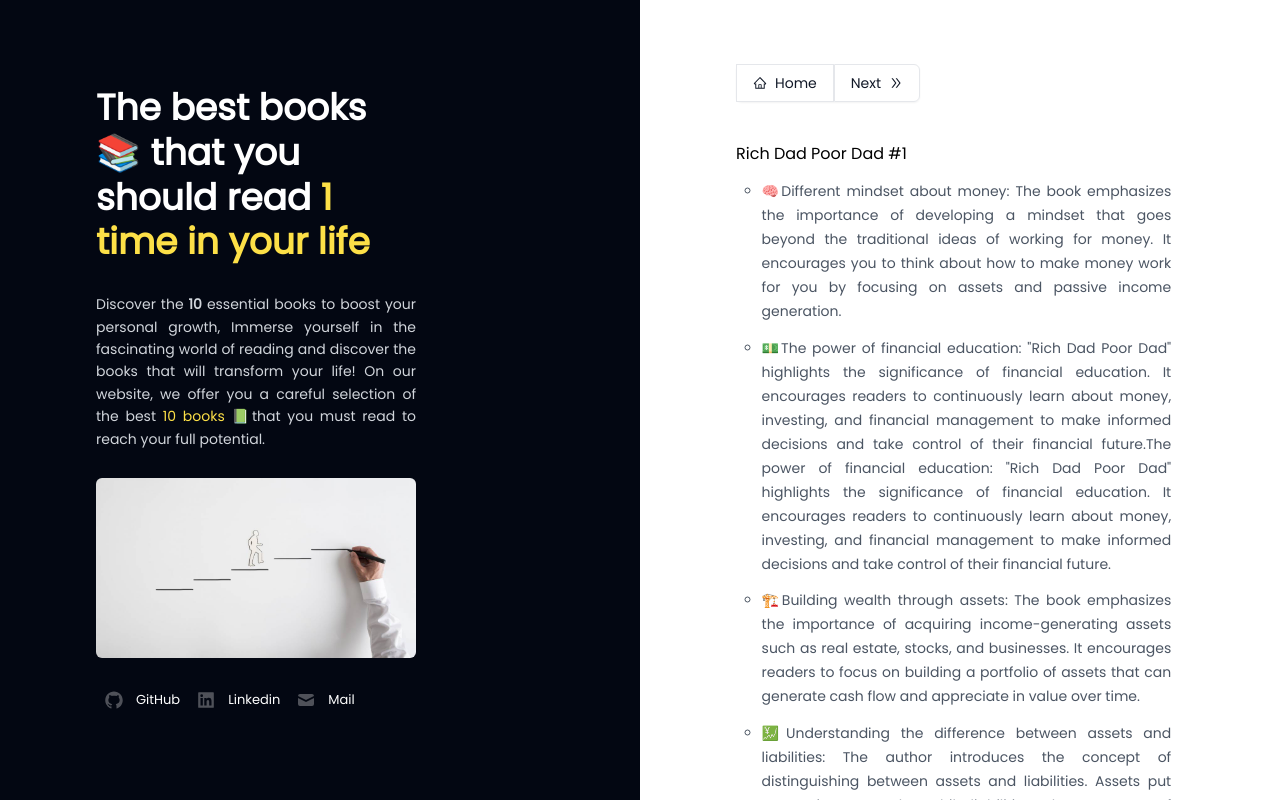
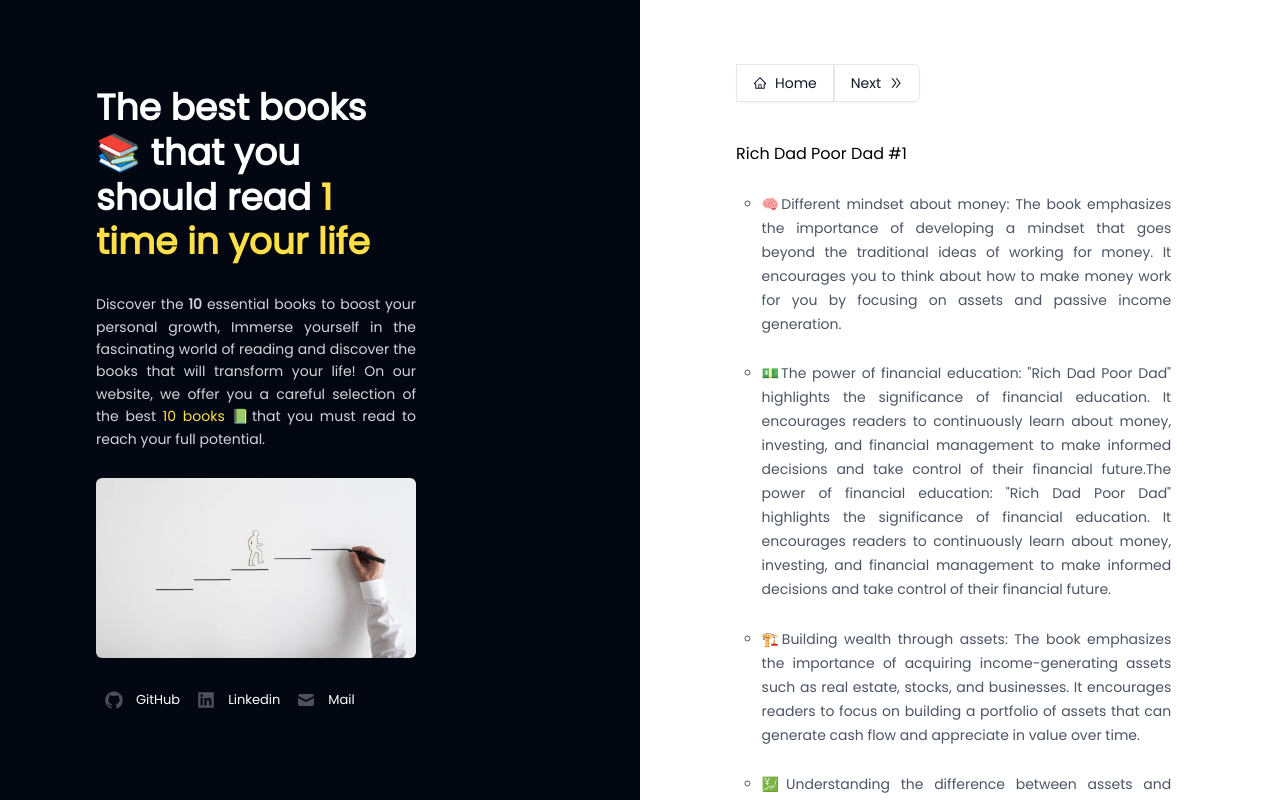
Before and after one commit to coderito/Boof, a Next.js app: page / in a window 1280 px wide. Built offline with nearby package versions, Linux system fonts and the light colour scheme.

Commit message:
agregando mas espaciado a las listas

```diff
--- a/src/app/globals.css
+++ b/src/app/globals.css
@@ -20,6 +20,7 @@ li {
     line-height: 1.5rem;
     list-style-type: circle;
     margin: 0.8rem;
+    padding-top: 0.8rem;
     text-align: justify;
 }
 
```
